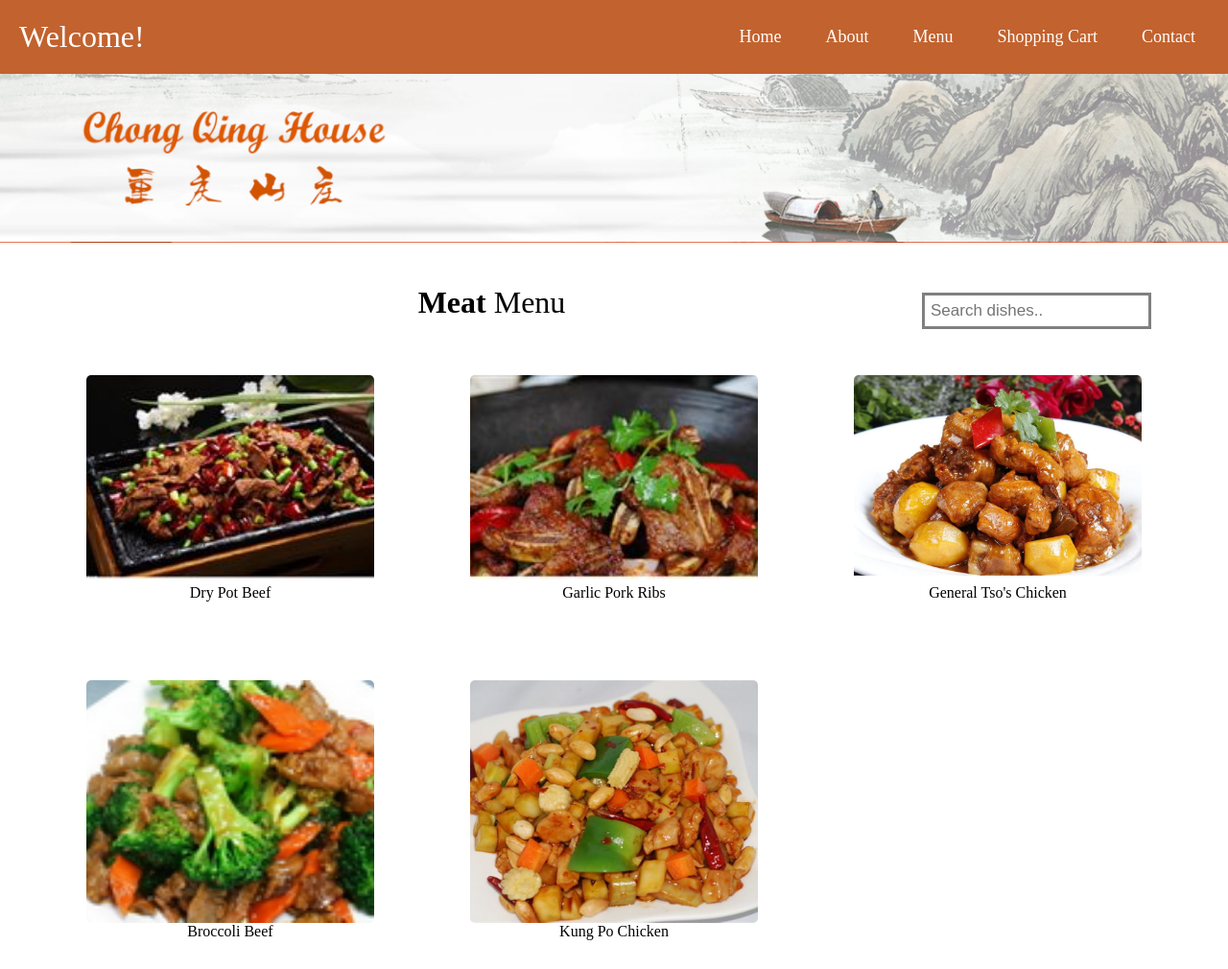
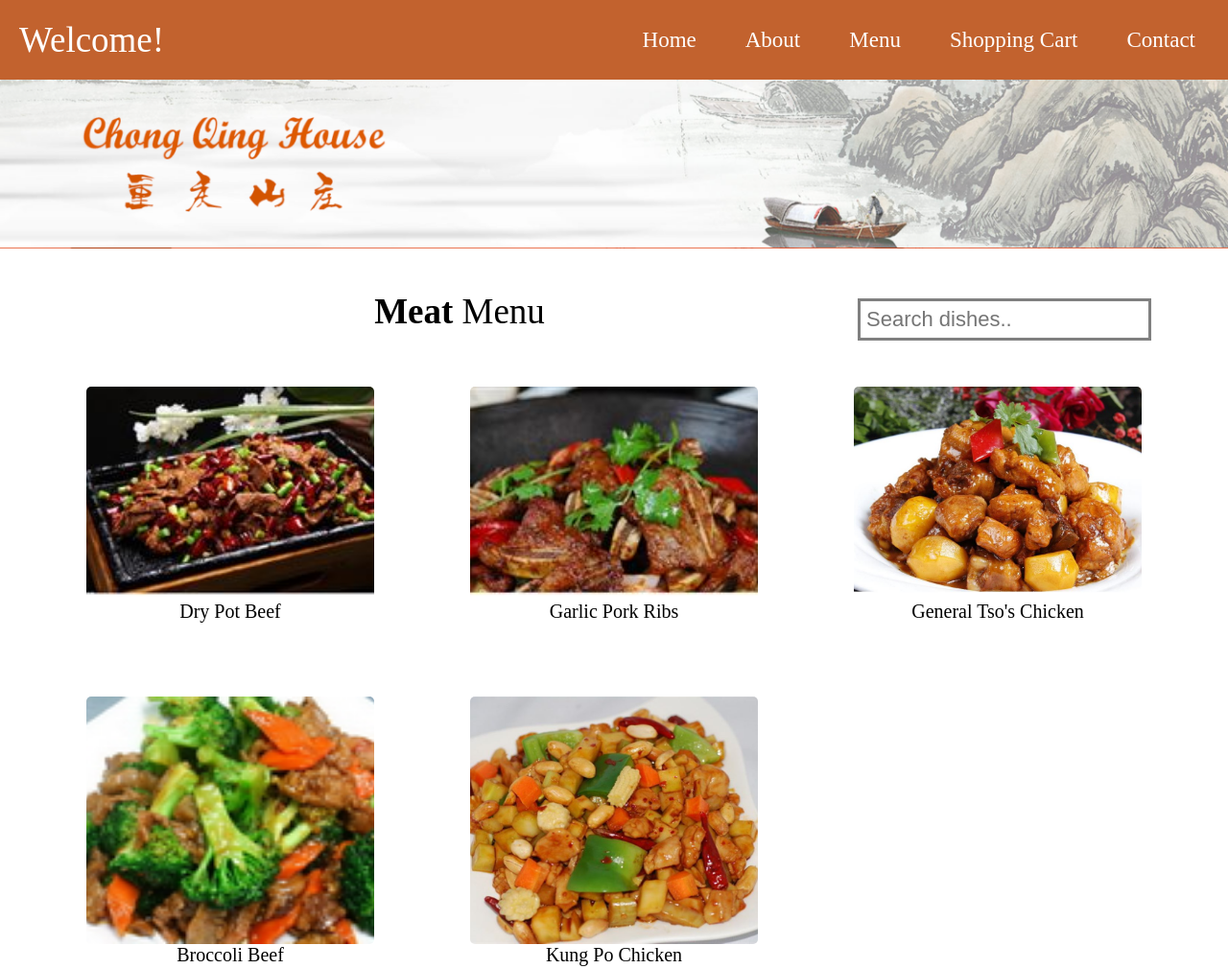
Before and after one commit to gcheng81/responsive_redesign, a plain HTML site: page redesign.html in a window 1280 px wide. Shown: the whole page at 96% size. Drawn offline with Linux system fonts and the light colour scheme.

Commit message:
Update styles.css

```diff
--- a/styles.css
+++ b/styles.css
@@ -39,14 +39,14 @@ img {
 
 /* LOGO */
 .logo {
-  font-size: 32px;
+  font-size: calc(32px + 0.390625vw);
 }
 
 /* NAVBAR MENU */
 .menu {
   display: flex;
   gap: 1em;
-  font-size: 18px;
+  font-size: calc(18px + 0.390625vw);
 }
 
 .menu li:hover {
@@ -105,7 +105,17 @@ input[type=checkbox]{
   user-select: none;
 }
  /* APPLYING MEDIA QUERIES */
-@media (max-width: 768px) {
+@media only screen and (max-width: 3840px) {
+  img {
+    width: 100%;
+  }
+
+  .image-gallery{
+    width: 100%;
+  }
+}
+
+@media (max-width: 767px) {
  .menu {
   display:none;
   position: absolute;
@@ -137,6 +147,8 @@ input[type=checkbox]{
  .dropdown li:hover {
   background-color: #E96842;
  }
+
+
 }
 /*RESPONSIVE NAVBAR MENU ENDS*/
 
@@ -153,7 +165,7 @@ input[type=checkbox]{
   border: none;
   margin-top: 8px;
   margin-right: 16px;
-  font-size: 17px;
+  font-size: calc(17px + 0.390625vw);
   border: solid gray;
 }
 
@@ -161,7 +173,7 @@ input[type=checkbox]{
 
 .heading-text {
   margin-bottom: 2rem;
-  font-size: 2rem;
+  font-size: calc(32px + 0.390625vw);
   text-align: center;
 }
 
@@ -200,7 +212,9 @@ input[type=checkbox]{
 }
 
 .name {
+  padding: auto;
   text-align: center;
+  font-size: calc(15px + 0.390625vw);
 }
 
 /* hover */
```
